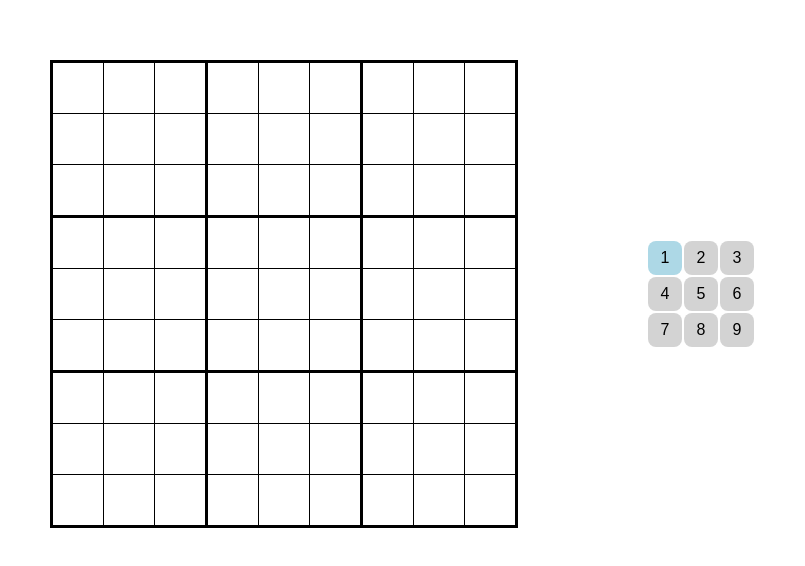
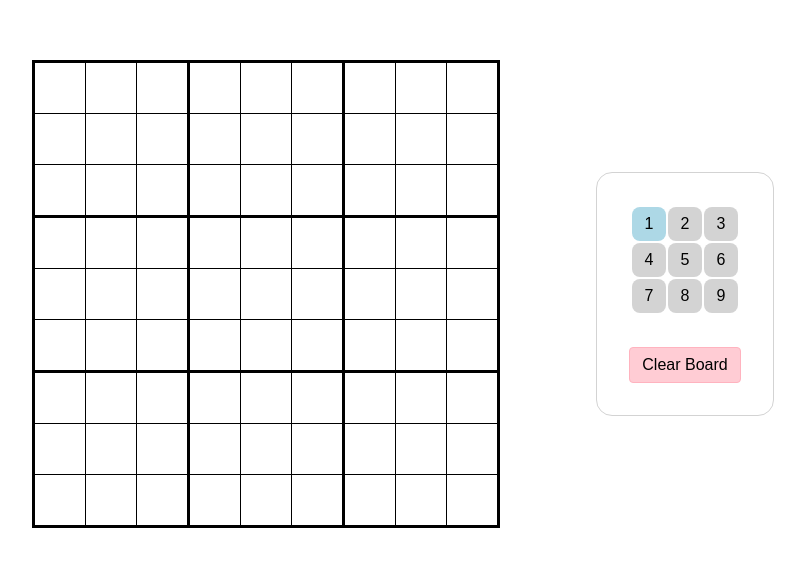
Before and after one commit to armsnyder/sudoku-builder, a Vue app in the folder vue/: page / in a window 1280 px wide. Shown: the part 106-672 px from the top of the page, without its empty margins (237-1042 px from the left). Built offline with nearby package versions, Linux system fonts and the light colour scheme; the HTML template or start-up script is replaced by a standard one.

Commit message:
Add button to clear board

```diff
--- a/vue/src/App.vue
+++ b/vue/src/App.vue
@@ -1,25 +1,29 @@
 <template>
   <div class="content">
     <Board
-      style="margin-right: 128px"
+      style="margin-right: 96px"
       :picker-selection="pickerSelection"
       :grid="grid"
       @cellChange="onCellChange"
     />
-    <Picker :selection="pickerSelection" @select="pickerSelection = $event" />
+    <SidePanel
+      :pickerSelection="pickerSelection"
+      @select="pickerSelection = $event"
+      @clearBoard="clearBoard"
+    />
   </div>
 </template>
 
 <script>
 import Board from './components/Board';
-import Picker from './components/Picker';
+import SidePanel from './components/SidePanel';
 
 const LOCAL_STORAGE_KEY = 'boardGrid';
 
 export default {
   components: {
-    Picker,
     Board,
+    SidePanel,
   },
   data() {
     return {
--- /dev/null
+++ b/vue/src/components/ClearButton.vue
@@ -0,0 +1,27 @@
+<template>
+  <button class="btn-clear" @click="$emit('click')">Clear Board</button>
+</template>
+
+<style scoped>
+.btn-clear {
+  border: 1px solid hsl(350, 100%, 85%);
+  border-radius: 4px;
+  padding: 8px 12px;
+  background-color: hsl(350, 100%, 90%);
+  text-align: center;
+  text-decoration: none;
+  display: inline-block;
+  font-size: medium;
+  transition-duration: 0.2s;
+  cursor: pointer;
+  outline: none;
+}
+
+.btn-clear:hover {
+  background-color: hsl(350, 100%, 80%);
+}
+
+.btn-clear:active {
+  background-color: hsl(350, 100%, 75%);
+}
+</style>
--- /dev/null
+++ b/vue/src/components/SidePanel.vue
@@ -0,0 +1,39 @@
+<template>
+  <div class="side-panel">
+    <Picker
+      :selection="pickerSelection"
+      style="margin-bottom: 32px"
+      @select="$emit('select', $event)"
+    />
+    <ClearButton @click="$emit('clearBoard')" />
+  </div>
+</template>
+
+<script>
+import Picker from './Picker';
+import ClearButton from './ClearButton';
+
+export default {
+  components: {
+    Picker,
+    ClearButton,
+  },
+  props: {
+    pickerSelection: {
+      type: Number,
+      default: 1,
+    },
+  },
+};
+</script>
+
+<style scoped>
+.side-panel {
+  display: flex;
+  flex-direction: column;
+  align-items: center;
+  border: 1px solid lightgray;
+  border-radius: 16px;
+  padding: 32px;
+}
+</style>
```
